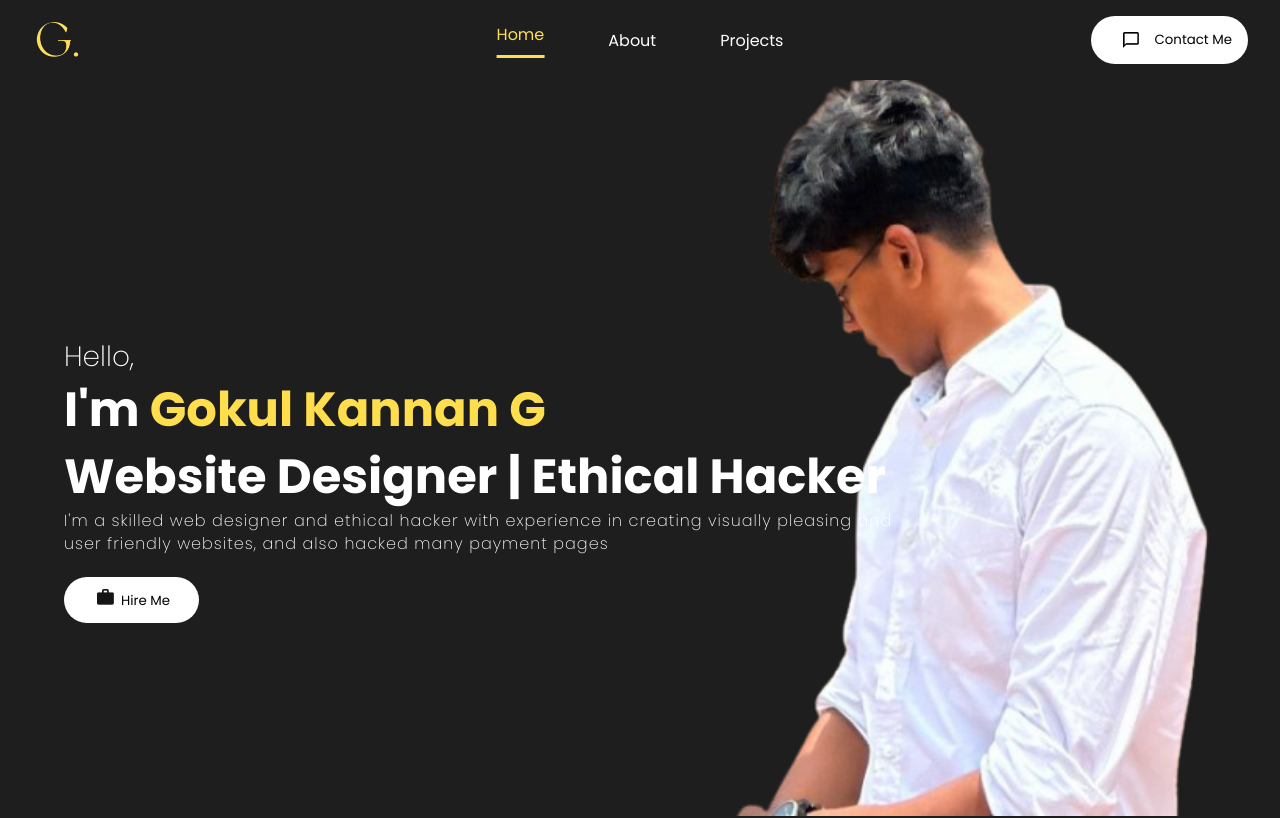
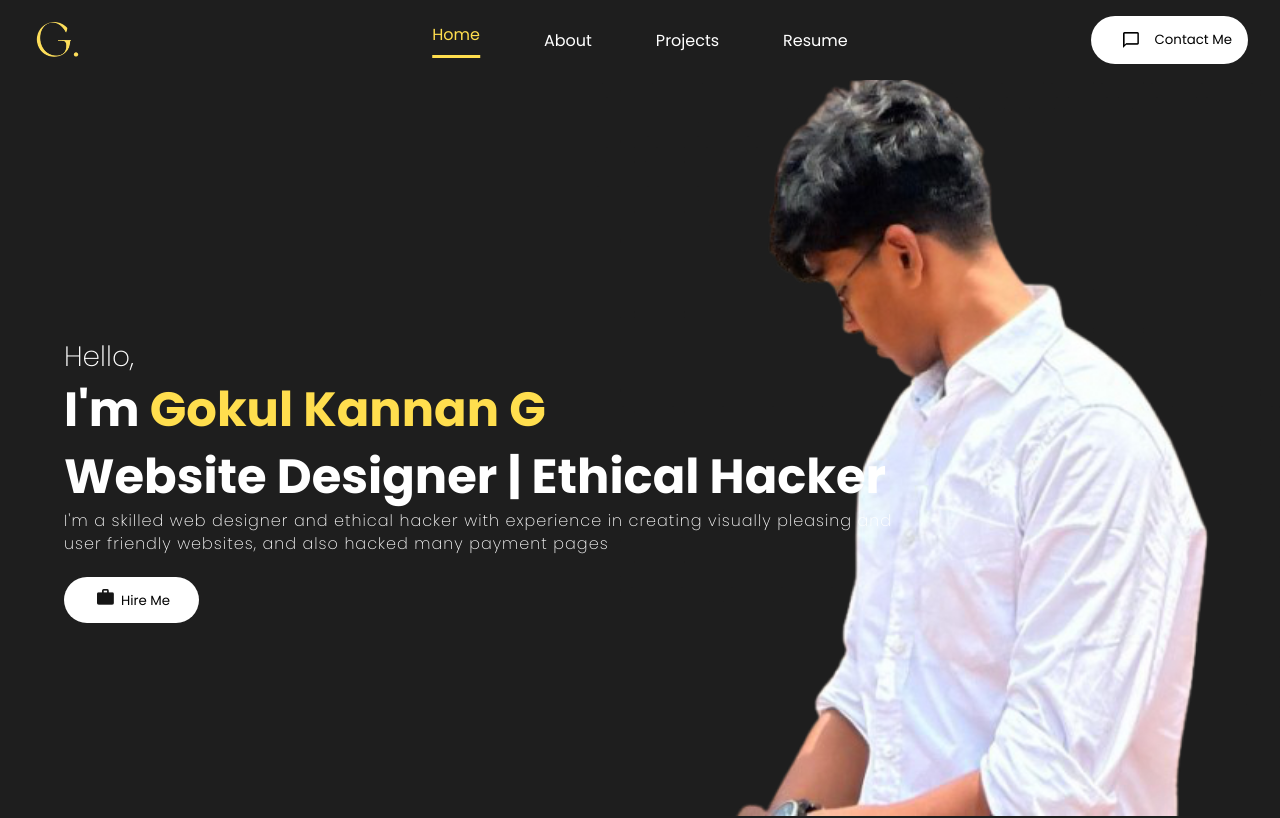
Before and after one commit to iamgokulkannan/portfolio, a React (Create React App) app: page / in a window 1280 px wide. Shown: the top 818 px of the page. Built offline with nearby package versions, Linux system fonts and the light colour scheme; a web font is replaced by a local one.

Commit message:
Add new files

```diff
--- a/src/components/NavBar/navbar.css
+++ b/src/components/NavBar/navbar.css
@@ -37,6 +37,7 @@
 }
 
 .desktopMenuListItem {
+  color: white;
   margin: 1rem;
   cursor: pointer;
 }
@@ -198,3 +199,10 @@
   padding-bottom: 0.5rem;
   border-bottom: 3px solid #ffde4e;
 }
+
+.resume {
+  margin: none;
+  border: none;
+  color: white;
+  font-weight: 400;
+}
--- a/src/components/NavBar/navbar.js
+++ b/src/components/NavBar/navbar.js
@@ -59,6 +59,13 @@ const Navbar = () => {
         >
           Projects
         </Link>
+        <a
+          href="../../../Resume.pdf"
+          download="Resume.pdf"
+          className="desktopMenuListItem"
+        >
+          Resume
+        </a>
       </div>
 
       {/* Contact Button */}
@@ -139,6 +146,14 @@ const Navbar = () => {
           >
             Contact Me
           </Link>
+          <a
+            href="../../../Resume.pdf"
+            download="Resume.pdf"
+            className="mobileMenuItem"
+            onClick={closeMobileMenu}
+          >
+            Resume
+          </a>
         </div>
       </div>
     </nav>
```
Also changed, not shown: 1 other file (tests, documents, lock files or other folders).
